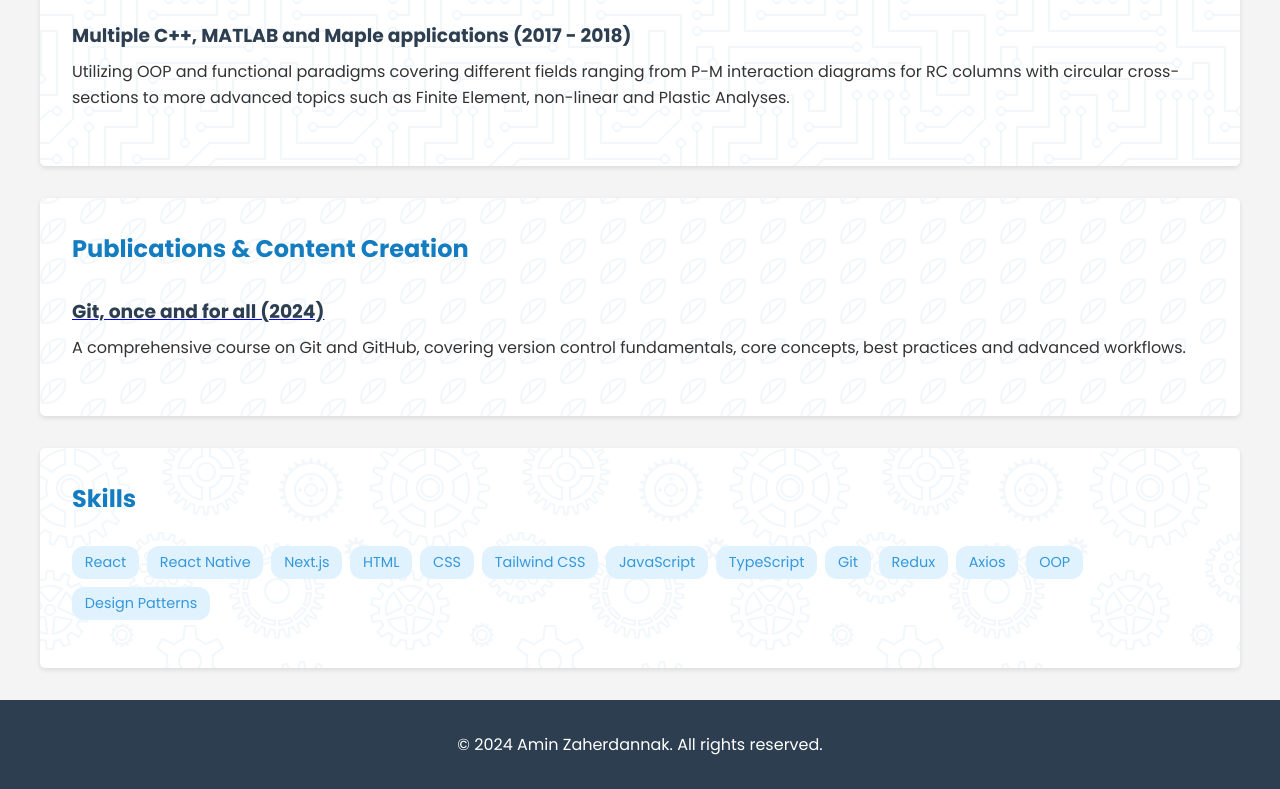
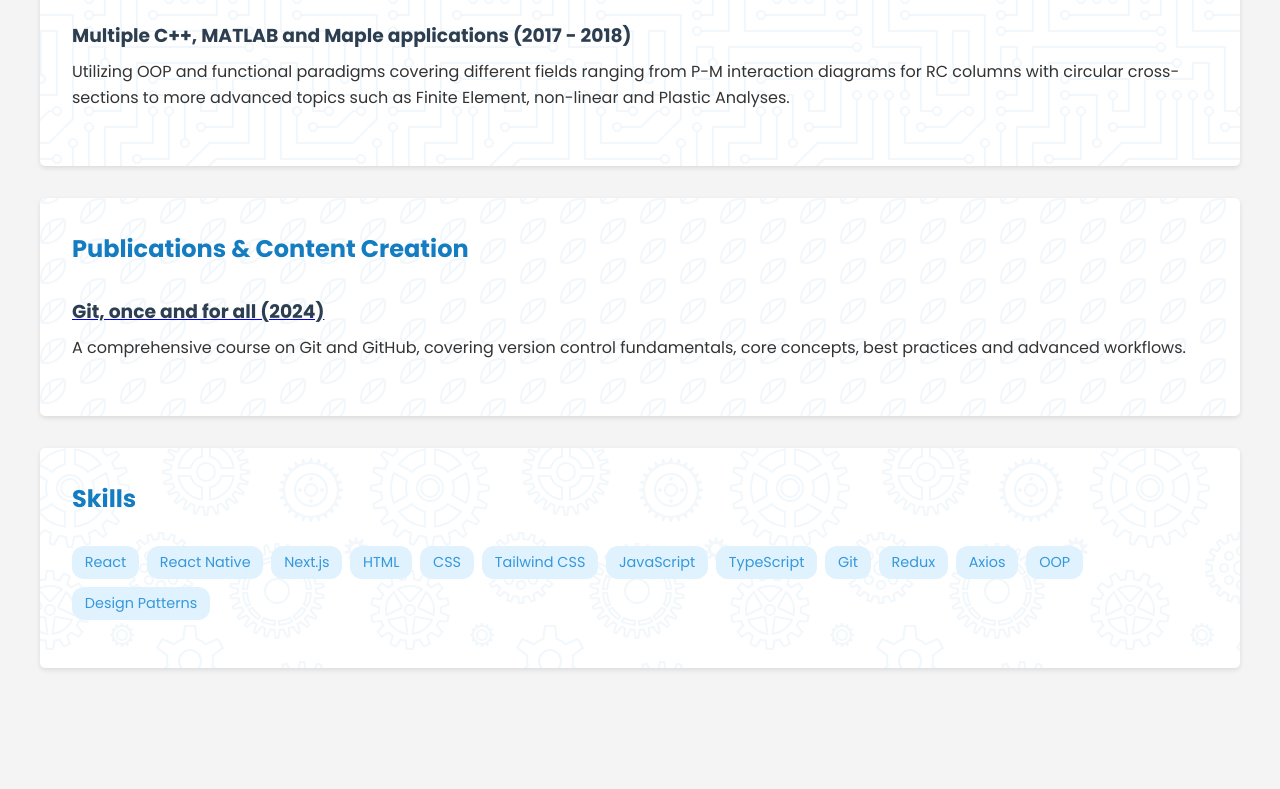
Before and after one commit to AminDannak/AminDannak.github.io, a plain HTML site: page index.html in a window 1280 px wide. Shown: the part 1889-2678 px from the top of the page. After the commit the page ends 2589 px from the top, so only its background shows below. Drawn offline with Linux system fonts and the light colour scheme.

Commit message:
chore: remove footer

```diff
--- a/index.html
+++ b/index.html
@@ -330,10 +330,5 @@
 
     </main>
 
-    <footer>
-        <div class="container">
-            <p>© 2024 Amin Zaherdannak. All rights reserved.</p>
-        </div>
-    </footer>
 </body>
 </html>
```
